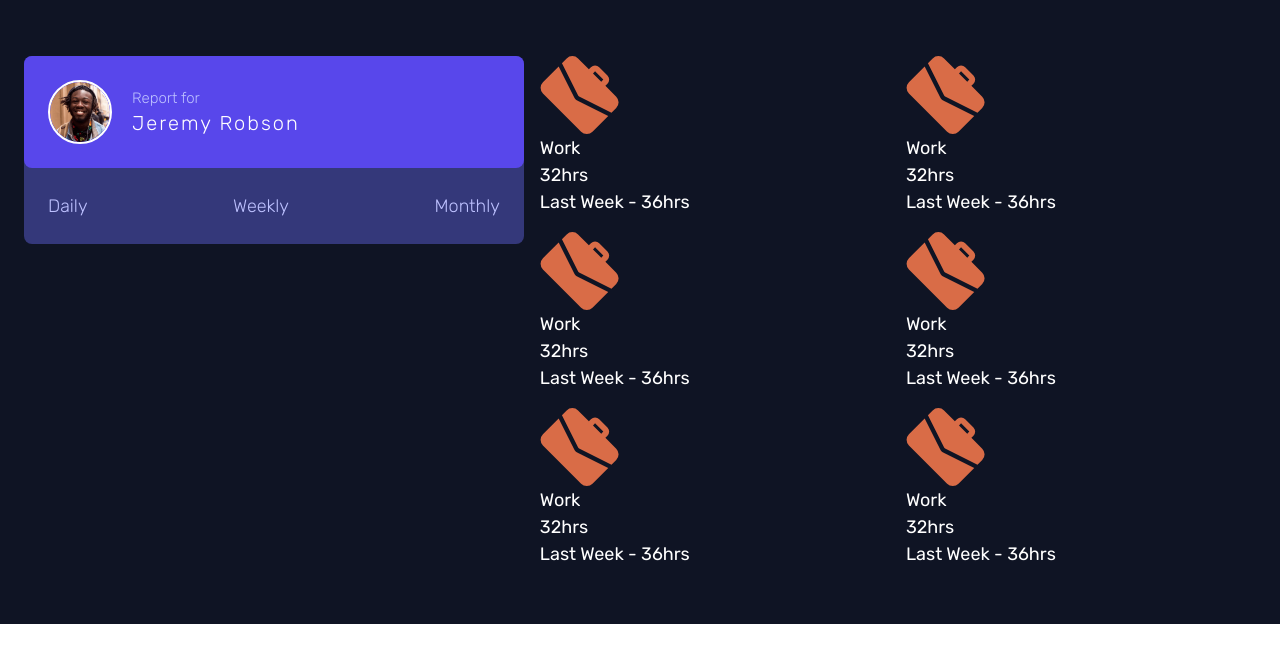
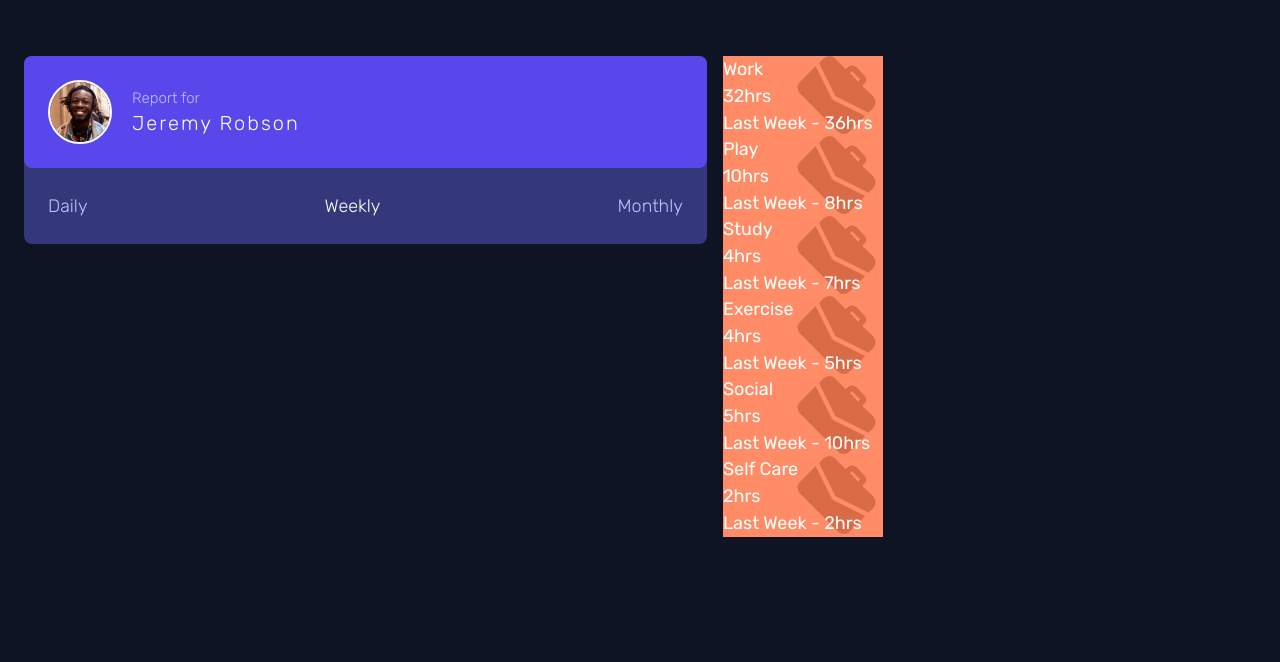
Before and after one commit to DivyaB28/time_tracking_dashboard, a React (Vite) app: page / in a window 1280 px wide. Shown: the top 662 px of the page. Built offline with nearby package versions, Linux system fonts and the light colour scheme.

Commit message:
Adding json data fetch from file

```diff
--- a/src/components/HeroCard.jsx
+++ b/src/components/HeroCard.jsx
@@ -1,5 +1,12 @@
+import { useContext } from "react";
 import heroImg from "../../images/image-jeremy.png";
+import { TimelineContext } from "../utils/contexts";
+
 const HeroCard = () => {
+  const timelineContext = useContext(TimelineContext);
+
+  const { timeline = "", handleTimelineSelection = () => {} } = timelineContext;
+
   return (
     <div className="flex flex-col rounded-lg bg-light_blue text-pale_blue">
       <article className="flex flex-row gap-5 p-6 bg-blue rounded-lg items-center">
@@ -15,10 +22,36 @@ const HeroCard = () => {
           </h1>
         </article>
       </article>
-      <div className="flex flex-row justify-between p-6 font-light text-lg">
-        <button>Daily</button>
-        <button>Weekly</button>
-        <button>Monthly</button>
+      <div className="flex flex-row justify-between p-6 font-light text-lg text-pale_blue">
+        <button
+          aria-label="on click timeline change"
+          onClick={(e) => {
+            e.preventDefault();
+            handleTimelineSelection("daily");
+          }}
+          className={`${timeline === "daily" ? "text-white" : ""}`}
+        >
+          Daily
+        </button>
+        <button
+          aria-label="on click timeline change"
+          onClick={(e) => {
+            e.preventDefault();
+            handleTimelineSelection("weekly");
+          }}
+          className={`${timeline === "weekly" ? "text-white" : ""}`}
+        >
+          Weekly
+        </button>
+        <button
+          aria-label="on click timeline change"
+          onClick={() => {
+            handleTimelineSelection("monthly");
+          }}
+          className={`${timeline === "monthly" ? "text-white" : ""}`}
+        >
+          Monthly
+        </button>
       </div>
     </div>
   );
--- a/src/components/Main.jsx
+++ b/src/components/Main.jsx
@@ -1,20 +1,47 @@
+import { TimelineContext } from "../utils/contexts";
 import HeroCard from "./HeroCard";
 import TrackerCard from "./TrackerCard";
+import { useEffect, useState } from "react";
+const PATH = "../../data.json";
 
 const Main = () => {
+  const [userData, setUserData] = useState([]);
+  const [timeline, setTimeline] = useState("weekly");
+
+  const fetchData = () => {
+    fetch(PATH)
+      .then((response) => response.json())
+      .then((data) => setUserData([...data]));
+  };
+
+  useEffect(() => {
+    fetchData();
+  }, []);
+
+  const handleTimelineSelection = (selected) => {
+    setTimeline(selected);
+  };
+
   return (
     <>
-      <main className="grid max-w-[69.375] gap-4 md:grid-rows-3 md:grid-flow-col bg-very_dark_blue px-6 py-14">
-        <div role="article" className="lg:row-span-3">
-          <HeroCard />
-        </div>
-        <TrackerCard />
-        <TrackerCard />
-        <TrackerCard />
-        <TrackerCard />
-        <TrackerCard />
-        <TrackerCard />
-      </main>
+      <TimelineContext.Provider value={{ timeline, handleTimelineSelection }}>
+        <main className="grid max-w-[69.375] gap-4 md:grid-rows-3 md:grid-flow-col bg-very_dark_blue px-6 py-14">
+          <div role="article" className="lg:row-span-3">
+            <HeroCard />
+          </div>
+          <ul role="list">
+            {userData &&
+              userData.map((activity, index) => (
+                <li role="lit of activities" key={index}>
+                  <TrackerCard
+                    activityObj={activity}
+                    timelineSelected={timeline}
+                  />
+                </li>
+              ))}
+          </ul>
+        </main>
+      </TimelineContext.Provider>
     </>
   );
 };
--- a/src/components/TrackerCard.jsx
+++ b/src/components/TrackerCard.jsx
@@ -1,15 +1,28 @@
-import iconWork from "../../images/icon-work.svg";
-const TrackerCard = () => {
+const TrackerCard = ({ activityObj, timelineSelected }) => {
+  const { title = "", timeframes = {} } = activityObj;
+
+  const { current, previous } = timeframes[timelineSelected];
+
+  const getPreviousTimeline = () => {
+    const capitaliseFirstLetter =
+      timelineSelected.charAt(0).toUpperCase() +
+      timelineSelected.slice(1, timelineSelected.length - 2);
+    return `Last ${capitaliseFirstLetter} - ${previous}hrs`;
+  };
+
   return (
-    <article className="">
-      <img src={iconWork} />
-      <article>
-        <p>Work </p>
-        <div>
-          <h1>32hrs</h1>
-          <p>Last Week - 36hrs</p>
-        </div>
-      </article>
+    <article className="max-w-40 max-h-20">
+      <div className="icon-work bg-light_red_work h-full">
+        <article>
+          <p>{title}</p>
+          {timeframes[timelineSelected] && (
+            <div>
+              <h1>{current}hrs</h1>
+              <p>{getPreviousTimeline()}</p>
+            </div>
+          )}
+        </article>
+      </div>
     </article>
   );
 };
--- a/src/index.css
+++ b/src/index.css
@@ -7,15 +7,21 @@
 @layer base {
   html {
     font-family: "Rubik", sans-serif;
-    overflow: hidden;
     scroll-behavior: smooth;
   }
   body {
     min-height: 100vh;
-    overflow-x: hidden;
     position: relative;
     font-size: 1.125rem;
     color: white;
+  }
+}
+
+@layer components {
+  .icon-work {
+    background-image: url(../images/icon-work.svg);
+    background-repeat: no-repeat;
+    background-position: 91% -6%;
   }
 }
 
--- /dev/null
+++ b/src/utils/contexts.jsx
@@ -0,0 +1,3 @@
+import { createContext } from "react";
+
+export const TimelineContext = createContext(null);
```
Also changed, not shown: data.json (line endings or trailing spaces).
